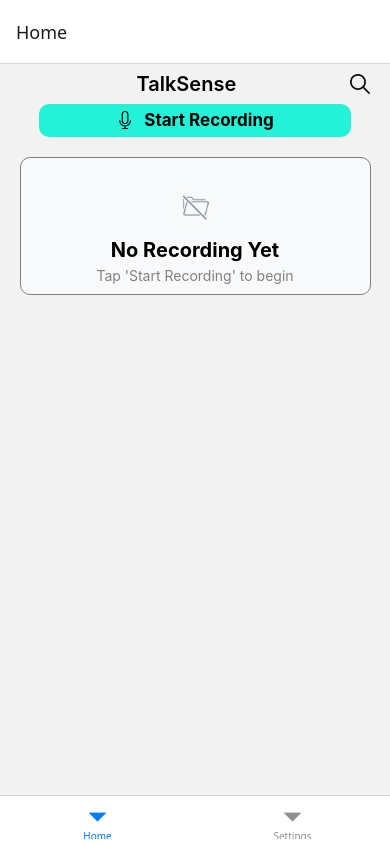
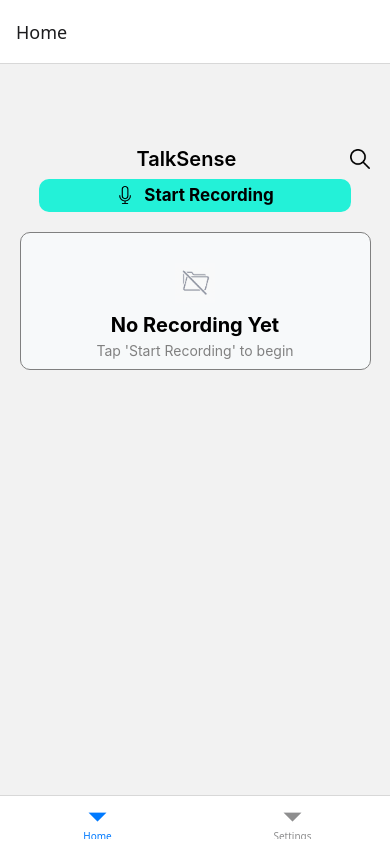
Before and after one commit to alvaro2302/SummaryAIApp, a React Native app: screen /Home in a window 390 px wide. Built offline with nearby package versions, Linux system fonts and the light colour scheme.

Commit message:
add function navigationToRecord for navigato screen Record

```diff
--- a/app/Screens/Home/index.tsx
+++ b/app/Screens/Home/index.tsx
@@ -3,9 +3,17 @@ import {Image, Text, TouchableOpacity, View} from 'react-native';
 import ButtonCustom from '../../../components/ButtonCustom';
 import ListRecord from '../../../components/ListRecord';
 
-const Home = () => {
+interface HomeProps {
+  navigation: any;
+}
+
+const Home = (props: HomeProps) => {
+  const {navigation} = props;
+  const navigationToRecord = () => {
+    navigation.navigate('Record');
+  };
   return (
-    <View>
+    <View style={{paddingTop: 75}}>
       <View
         style={{
           display: 'flex',
@@ -37,7 +45,7 @@ const Home = () => {
         }}
         styleText={{color: 'black', fontWeight: 'bold', fontSize: 17}}
         sourceImage={require('../../../assets/icons/microphone.png')}
-        onPress={() => alert('Button Pressed')}
+        onPress={navigationToRecord}
       />
       <ListRecord data={[]} />
     </View>
```
